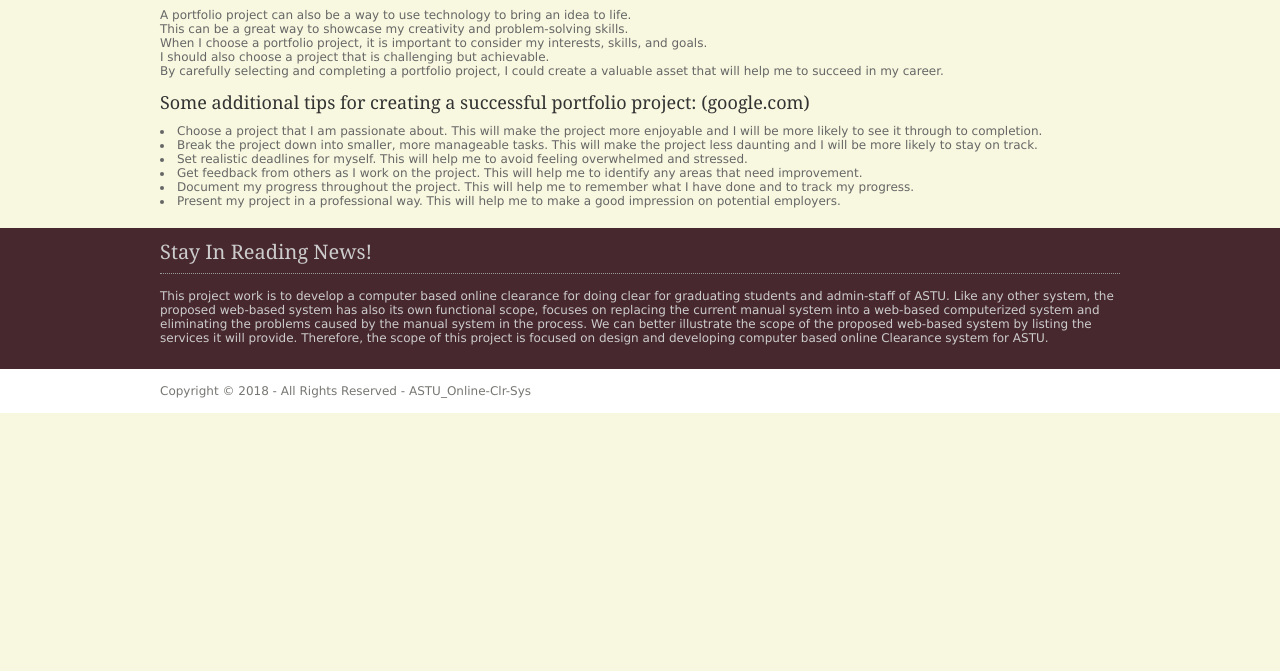
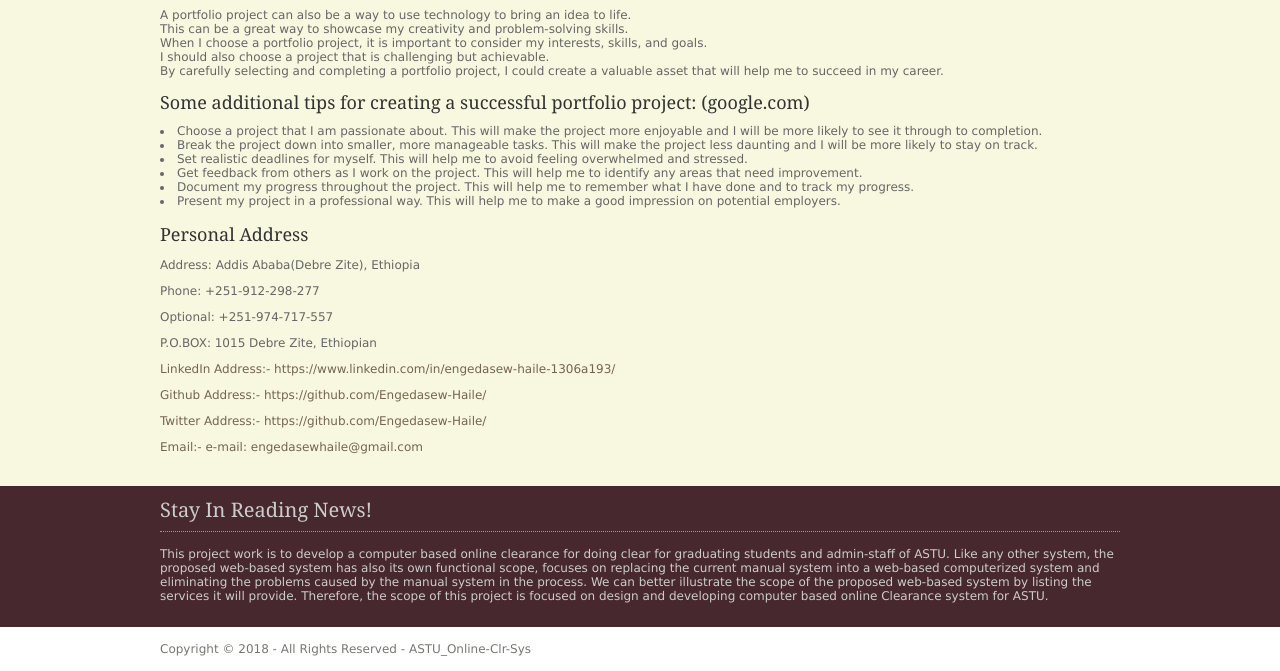
Before and after one commit to Engedasew-Haile/astu_online_clr, a PHP site: page /astu_online_clr/pages/about_us.php in a window 1280 px wide. Shown: the part 1638-2309 px from the top of the page. Before the commit the page ends 2051 px from the top, so only its background shows below. Run offline with PHP 8.4, Linux system fonts and the light colour scheme; the visitor is signed in with stand-in values (Sample User, id 1).

Commit message:
update about us address

```diff
--- a/pages/about_us.php
+++ b/pages/about_us.php
@@ -216,6 +216,16 @@ Engedasew Haile
 	<li>Document my progress throughout the project. This will help me to remember what I have done and to track my progress.</li>
 	<li>Present my project in a professional way. This will help me to make a good impression on potential employers.</li>
 
+  <br>
+	<h6>Personal Address</h6>
+	<p>Address: Addis Ababa(Debre Zite), Ethiopia</p>
+	<p>Phone: +251-912-298-277</p>
+	<p>Optional: +251-974-717-557</p>
+	<p>P.O.BOX: 1015 Debre Zite, Ethiopian</p>
+	<p><a href="https://www.linkedin.com/in/engedasew-haile-1306a193/"> LinkedIn Address:- https://www.linkedin.com/in/engedasew-haile-1306a193/</a></p>
+	<p><a href="https://github.com/Engedasew-Haile/">Github Address:- https://github.com/Engedasew-Haile/</a></p>
+	<p><a href="https://twitter.com/abulecisco">Twitter Address:- https://github.com/Engedasew-Haile/</a></p>
+	<p><a href="engedasewhaile@gmail.com">Email:- e-mail: engedasewhaile@gmail.com</a></p>
 
     </div>
     <div class="clear"></div>
```
